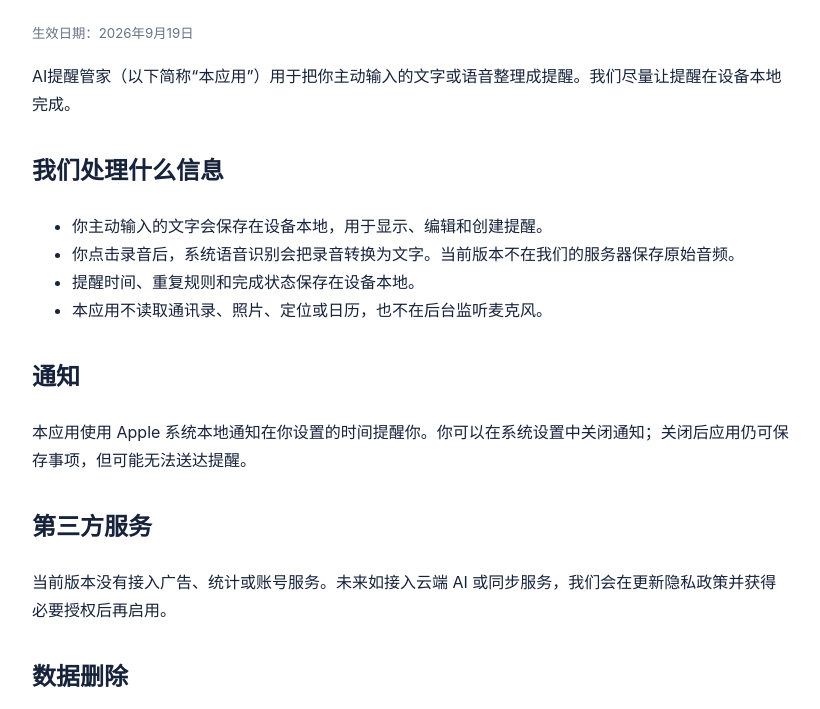
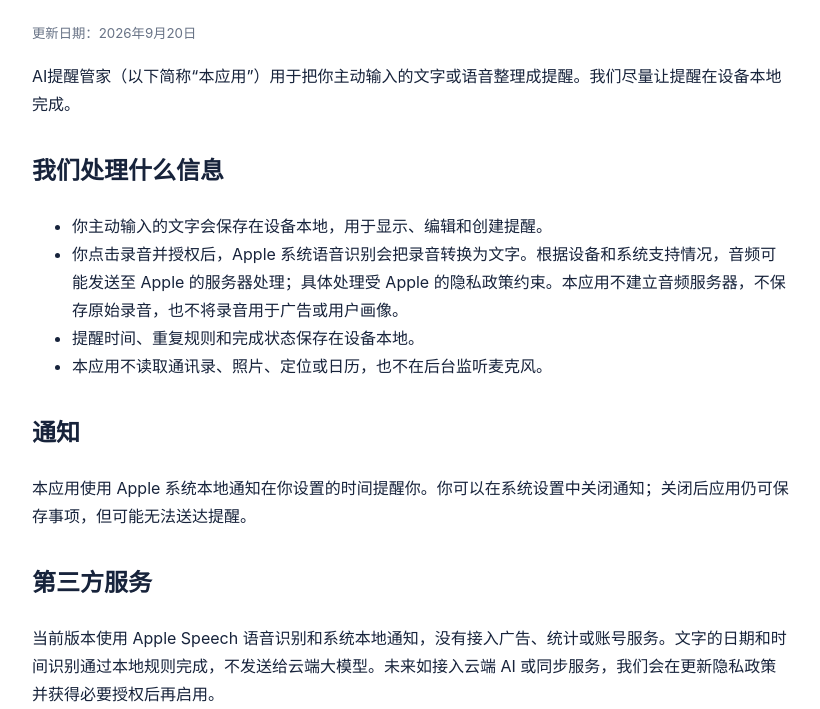
Before and after one commit to leowayxw-blip/ai-reminder-assistant-privacy, a plain HTML site: page privacy.html in a window 1280 px wide. Shown: the part 91-800 px from the top of the page, without its empty margins (228-1048 px from the left). Drawn offline with Linux system fonts and the light colour scheme.

Commit message:
Clarify Apple Speech processing and local text parsing

```diff
--- a/privacy.html
+++ b/privacy.html
@@ -1 +1 @@
-<!doctype html><html lang="zh-CN"><meta charset="utf-8"><meta name="viewport" content="width=device-width,initial-scale=1"><title>AI提醒管家隐私政策</title><style>body{font-family:-apple-system,BlinkMacSystemFont,"PingFang SC",sans-serif;max-width:760px;margin:48px auto;padding:0 24px;line-height:1.75;color:#17233b}h1{line-height:1.25}h2{margin-top:32px}small{color:#687386}</style><h1>AI提醒管家隐私政策</h1><small>生效日期：2026年9月19日</small><p>AI提醒管家（以下简称“本应用”）用于把你主动输入的文字或语音整理成提醒。我们尽量让提醒在设备本地完成。</p><h2>我们处理什么信息</h2><ul><li>你主动输入的文字会保存在设备本地，用于显示、编辑和创建提醒。</li><li>你点击录音后，系统语音识别会把录音转换为文字。当前版本不在我们的服务器保存原始音频。</li><li>提醒时间、重复规则和完成状态保存在设备本地。</li><li>本应用不读取通讯录、照片、定位或日历，也不在后台监听麦克风。</li></ul><h2>通知</h2><p>本应用使用 Apple 系统本地通知在你设置的时间提醒你。你可以在系统设置中关闭通知；关闭后应用仍可保存事项，但可能无法送达提醒。</p><h2>第三方服务</h2><p>当前版本没有接入广告、统计或账号服务。未来如接入云端 AI 或同步服务，我们会在更新隐私政策并获得必要授权后再启用。</p><h2>数据删除</h2><p>你可以在应用内删除提醒，或删除应用以移除本地数据。我们没有单独的服务器账户数据。</p><h2>未成年人</h2><p>本应用不以未成年人为目标用户。若监护人发现未成年人向我们提供了信息，可通过支持页面联系我们。</p><h2>政策更新</h2><p>政策更新后会在本页面标注新的生效日期。</p><h2>联系我们</h2><p>请通过<a href="support.html">支持与帮助</a>页面提交问题。</p></html>
+<!doctype html><html lang="zh-CN"><meta charset="utf-8"><meta name="viewport" content="width=device-width,initial-scale=1"><title>AI提醒管家隐私政策</title><style>body{font-family:-apple-system,BlinkMacSystemFont,"PingFang SC",sans-serif;max-width:760px;margin:48px auto;padding:0 24px;line-height:1.75;color:#17233b}h1{line-height:1.25}h2{margin-top:32px}small{color:#687386}</style><h1>AI提醒管家隐私政策</h1><small>更新日期：2026年9月20日</small><p>AI提醒管家（以下简称“本应用”）用于把你主动输入的文字或语音整理成提醒。我们尽量让提醒在设备本地完成。</p><h2>我们处理什么信息</h2><ul><li>你主动输入的文字会保存在设备本地，用于显示、编辑和创建提醒。</li><li>你点击录音并授权后，Apple 系统语音识别会把录音转换为文字。根据设备和系统支持情况，音频可能发送至 Apple 的服务器处理；具体处理受 Apple 的隐私政策约束。本应用不建立音频服务器，不保存原始录音，也不将录音用于广告或用户画像。</li><li>提醒时间、重复规则和完成状态保存在设备本地。</li><li>本应用不读取通讯录、照片、定位或日历，也不在后台监听麦克风。</li></ul><h2>通知</h2><p>本应用使用 Apple 系统本地通知在你设置的时间提醒你。你可以在系统设置中关闭通知；关闭后应用仍可保存事项，但可能无法送达提醒。</p><h2>第三方服务</h2><p>当前版本使用 Apple Speech 语音识别和系统本地通知，没有接入广告、统计或账号服务。文字的日期和时间识别通过本地规则完成，不发送给云端大模型。未来如接入云端 AI 或同步服务，我们会在更新隐私政策并获得必要授权后再启用。</p><h2>数据删除</h2><p>你可以在应用内删除提醒，或删除应用以移除本地数据。我们没有单独的服务器账户数据。</p><h2>未成年人</h2><p>本应用不以未成年人为目标用户。若监护人发现未成年人向我们提供了信息，可通过支持页面联系我们。</p><h2>政策更新</h2><p>政策更新后会在本页面标注新的生效日期。</p><h2>联系我们</h2><p>请通过<a href="support.html">支持与帮助</a>页面提交问题。</p></html>
```
